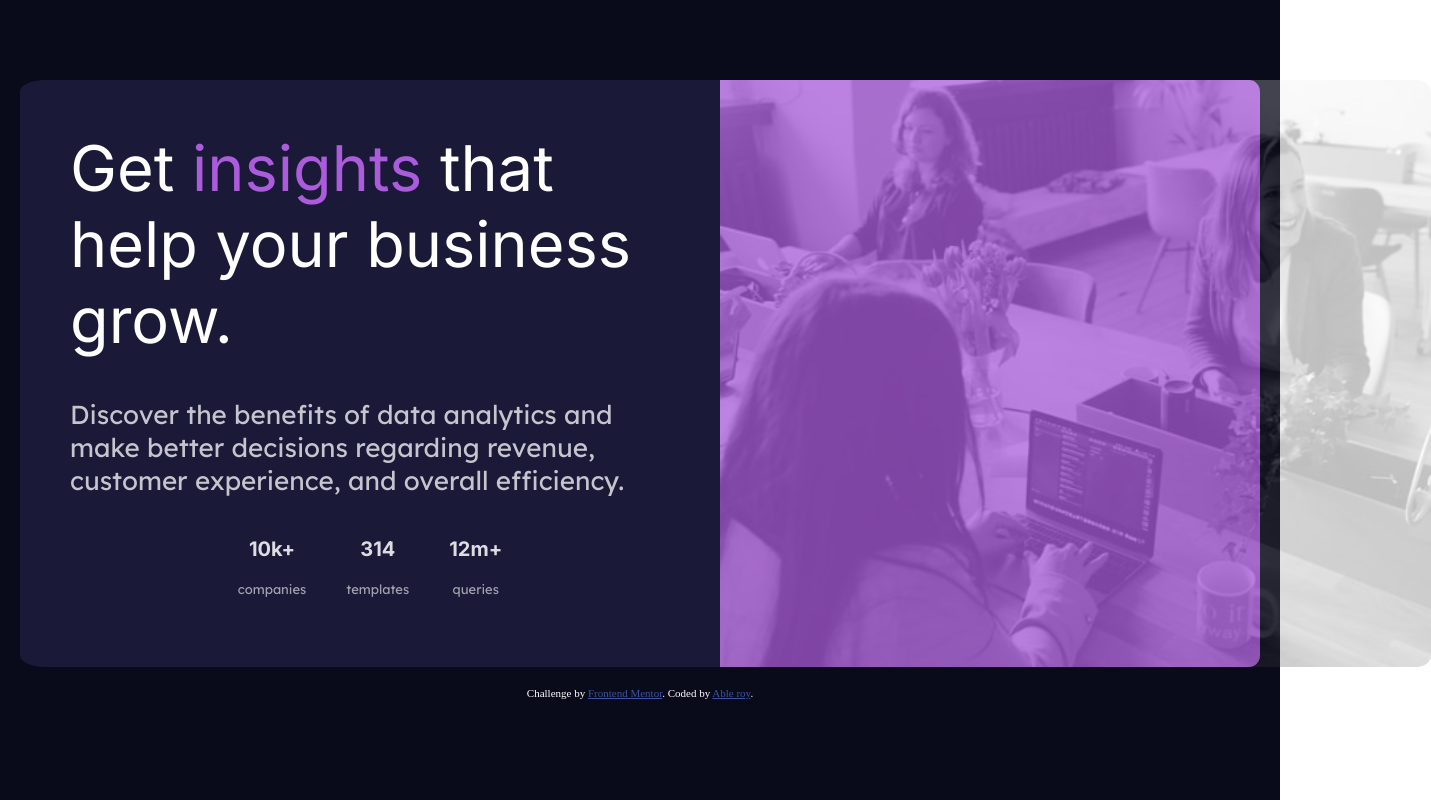
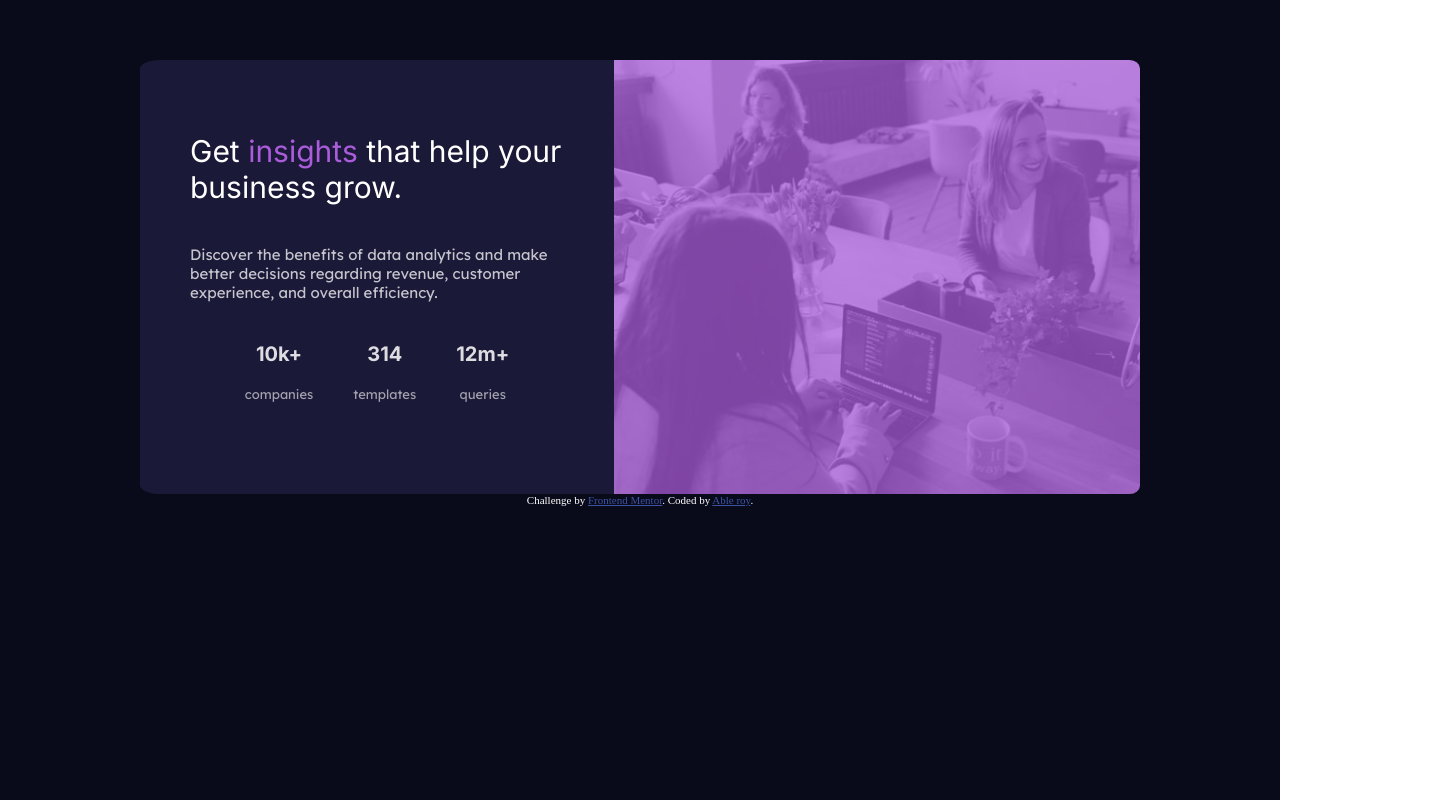
Before and after one commit to Able-Roy/Stats-preview-card-component-Html-css, a plain HTML site: page index.html in a window 1280 px wide. Shown: the whole page, 1431 px wide, since content can reach past the window. Drawn offline with Linux system fonts and the light colour scheme.

Commit message:
card layout for desktop is completed

```diff
--- a/index.css
+++ b/index.css
@@ -82,6 +82,8 @@ html body{
     .flex-container{
         flex-direction: row-reverse;
         border-radius: 2%;
+        max-width: 1000px;
+        margin: auto;
     }
     .image-section{
         border-radius: 0 2% 2% 0;
@@ -92,7 +94,7 @@ html body{
     }
     .img-desktop{
         display: block;
-        height: 100%;
+        width: 100%;
         border-radius: 0 2% 2% 0;
         opacity: 25%;
     }
@@ -100,19 +102,20 @@ html body{
         justify-content: center;
         align-items: center;
         margin: 40px;
+        max-width: 394px;
     }
     .text-section div{
         /* padding: 0; */
     }
     .hero-header{
         /* margin: 0; */
-        font-size: 63px;
+        font-size: 30px;
         margin-bottom: 20px;
         text-align: left;
     }
     .content-text{
         text-align: left;
-        font-size: 26px;
+        font-size: 15px;
     }
     .content-stats{
         display: flex;
```
